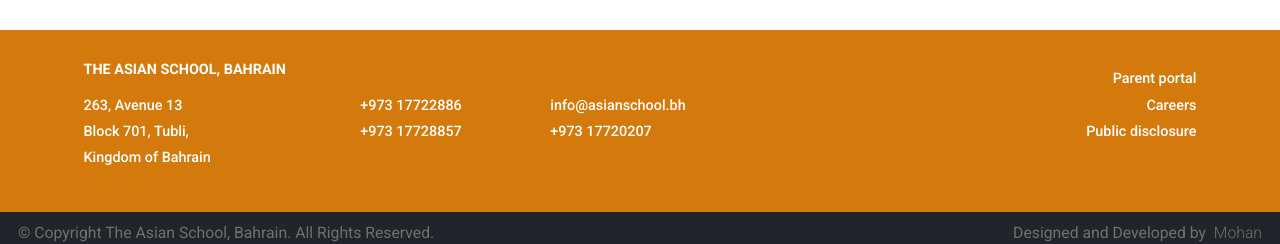
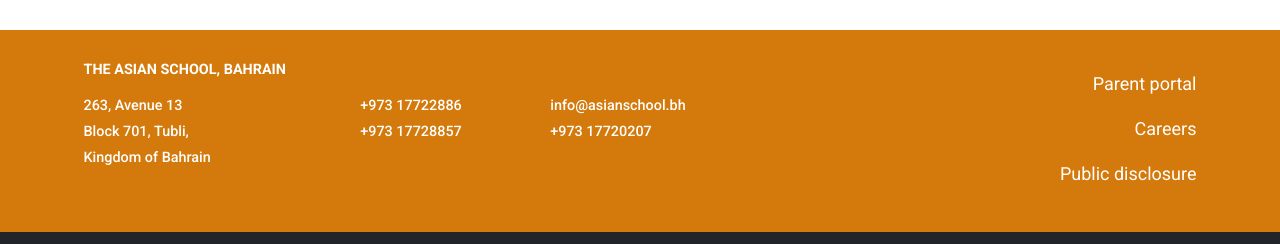
Before and after one commit to asbweb/asianschool, a Next.js app: page /updates/school-calendar in a window 1280 px wide. Shown: the part 1193-1437 px from the top of the page. Built offline with nearby package versions, Linux system fonts and the light colour scheme; some icons are missing.

Commit message:
Add files via upload

```diff
--- a/components/layout/footer-right.js
+++ b/components/layout/footer-right.js
@@ -9,7 +9,7 @@
       lg={{ span: 3, offset: 1 }}
       className="me-0 my-4 text-center text-lg-end footer-links"
     >
-      <h6>
+      <p>
         <a
           href={Contactdetails.parentportal.link}
           target="_blank"
@@ -18,13 +18,13 @@
         >
           {Contactdetails.parentportal.text}
         </a>
-      </h6>
+      </p>
 
       <Link href={Contactdetails.careers.link} className="footer nav-link my-2">
-        <h6>{Contactdetails.careers.text}</h6>
+        <p>{Contactdetails.careers.text}</p>
       </Link>
 
-      <h6>
+      <p>
         <a
           target="_blank"
           rel="noopener noreferrer"
@@ -33,7 +33,7 @@
         >
           {Contactdetails.publicdisclosure.text}
         </a>
-      </h6>
+      </p>
     </Col>
   );
 }
```
